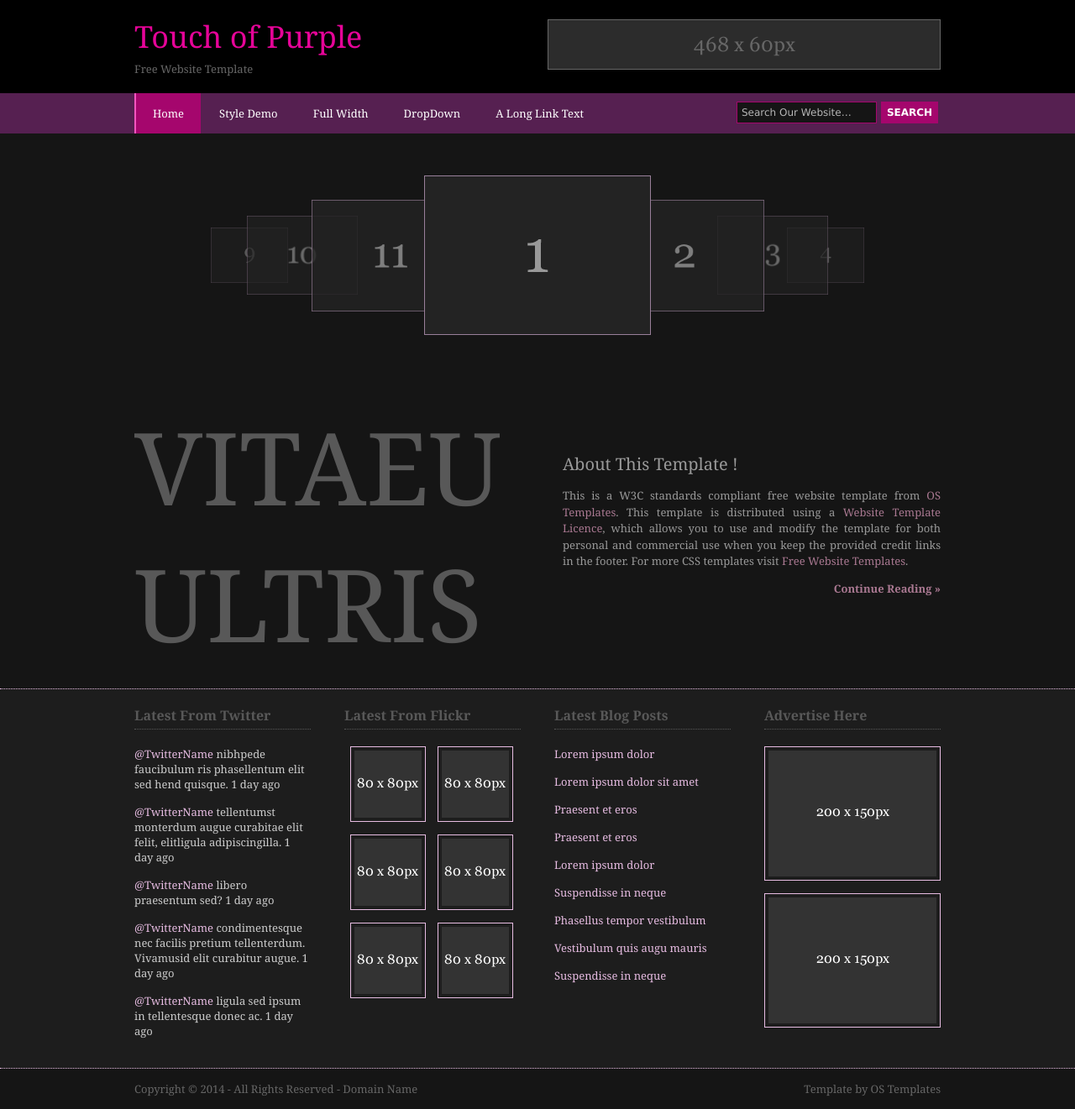
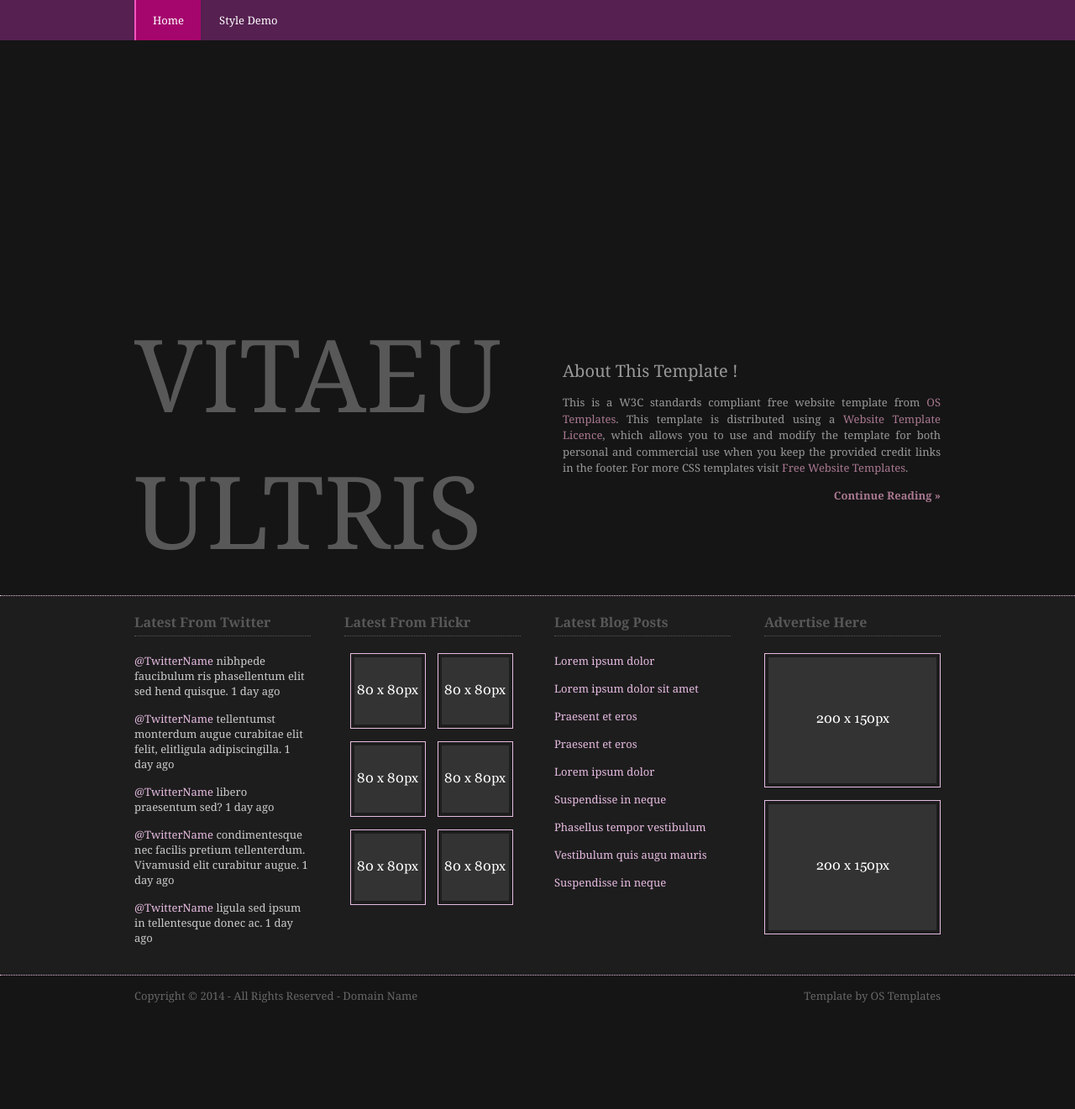
Before and after one commit to Sharemonster/nfqakademijapsl, a PHP site: page / in a window 1280 px wide. Shown: the whole page at 84% size. After the commit the page ends 1194 px from the top, so only its background shows below. Run offline with PHP 8.4, Linux system fonts and the light colour scheme.

Commit message:
It Works?

```diff
--- a/index.php
+++ b/index.php
@@ -11,23 +11,9 @@ Licence URI: http://www.os-templates.com/template-terms
 <title>Touch of Purple</title>
 <meta http-equiv="Content-Type" content="text/html; charset=iso-8859-1" />
 <link rel="stylesheet" href="layout/styles/layout.css" type="text/css" />
-<script type="text/javascript" src="layout/scripts/jquery.min.js"></script>
-<!-- Waterwheel Carousel -->
-<script type="text/javascript" src="layout/scripts/carousel/jquery.waterwheelCarousel.min.js"></script>
-<script type="text/javascript" src="layout/scripts/carousel/jquery.waterwheelCarousel.setup.js"></script>
-<!-- / Waterwheel Carousel -->
 </head>
 <body id="top">
-<div class="wrapper col1">
-  <div id="header">
-    <div class="fl_left">
-      <h1><a href="index.html">Touch of Purple</a></h1>
-      <p>Free Website Template</p>
-    </div>
-    <div class="fl_right"><a href="#"><img src="images/demo/468x60.gif" alt="" /></a></div>
-    <br class="clear" />
-  </div>
-</div>
+
 <!-- ####################################################################################################### -->
 <div class="wrapper col2">
   <div id="topbar">
@@ -35,25 +21,7 @@ Licence URI: http://www.os-templates.com/template-terms
       <ul>
         <li class="active"><a href="index.html">Home</a></li>
         <li><a href="pages/style-demo.html">Style Demo</a></li>
-        <li><a href="pages/full-width.html">Full Width</a></li>
-        <li><a href="#">DropDown</a>
-          <ul>
-            <li><a href="#">Link 1</a></li>
-            <li><a href="#">Link 2</a></li>
-            <li><a href="#">Link 3</a></li>
-          </ul>
-        </li>
-        <li class="last"><a href="#">A Long Link Text</a></li>
       </ul>
-    </div>
-    <div id="search">
-      <form action="#" method="post">
-        <fieldset>
-          <legend>Site Search</legend>
-          <input type="text" value="Search Our Website&hellip;"  onfocus="this.value=(this.value=='Search Our Website&hellip;')? '' : this.value ;" />
-          <input type="submit" name="go" id="go" value="Search" />
-        </fieldset>
-      </form>
     </div>
     <br class="clear" />
   </div>
```
